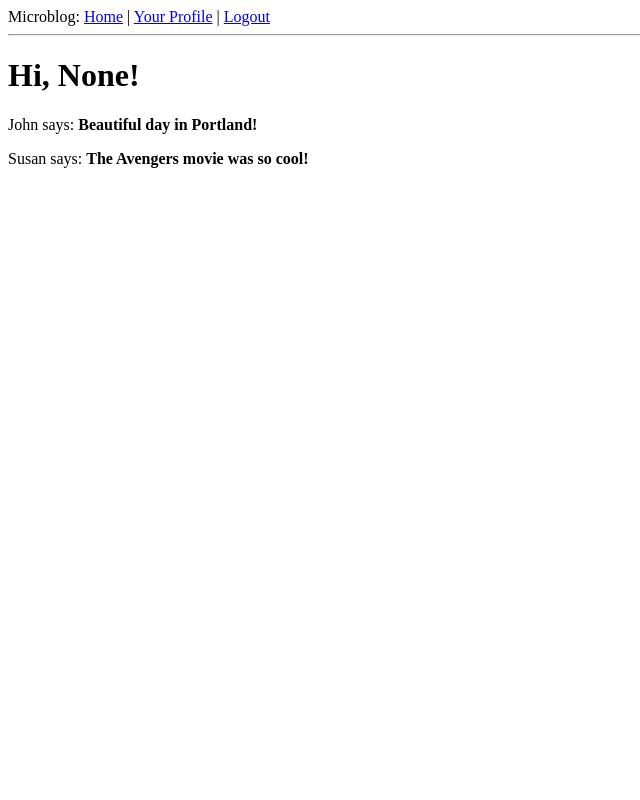
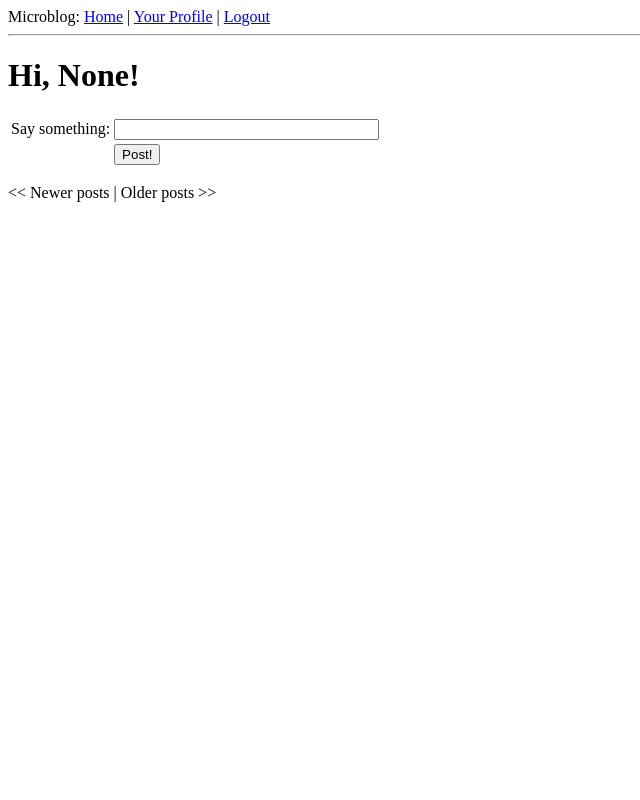
Before and after one commit to Nickyzj/microblog, a Flask app: page / in a window 1280 px wide. Shown: the whole page, without its empty margins (0-640 px from the left). Run offline with Flask 2, Linux system fonts and the light colour scheme; a user stored in the database is signed in; data comes from the database, SQL or seed files in the repository; data that the repository does not hold is empty; parts of the project's set-up code (start-up, migrations or seed data) failed here and were passed over.

Commit message:
pagination

```diff
--- a/app/forms.py
+++ b/app/forms.py
@@ -25,3 +25,6 @@ class EditForm(Form):
 			self.nickname.errors.append('This nickname is already in use. Please choose another one.')
 			return False
 		return True
+
+class PostForm(Form):
+	post = StringField('post', validators = [DataRequired()])
--- a/app/templates/index.html
+++ b/app/templates/index.html
@@ -1,7 +1,31 @@
 {% extends "base.html" %}
 {% block content %}
-	<h1>Hi, {{user.nickname}}!</h1>
-    {% for post in posts %}
-    <p>{{ post.author.nickname}} says: <b>{{post.body}}</b> </p>
-    {% endfor %}
+	<h1>Hi, {{g.user.nickname}}!</h1>
+	<form action="" method="post" name="post">
+	    {{form.hidden_tag()}}
+	    <table>
+	        <tr>
+	            <td>Say something:</td>
+	            <td>{{ form.post(size = 30, maxlength = 140) }}</td>
+	            <td>
+	            {% for error in form.errors.post %}
+	            <span style="color: red;">[{{error}}]</span><br>
+	            {% endfor %}
+	            </td>
+	        </tr>
+	        <tr>
+	            <td></td>
+	            <td><input type="submit" value="Post!"></td>
+	            <td></td>
+	        </tr>
+	    </table>
+	</form>
+    <!-- posts is a Paginate object -->
+	{% for post in posts.items %}
+	<p>
+	  {% include 'post.html' %}
+	</p>
+	{% endfor %}
+	{% if posts.has_prev %}<a href="{{ url_for('index', page = posts.prev_num) }}"><< Newer posts</a>{% else %}<< Newer posts{% endif %} |
+	{% if posts.has_next %}<a href="{{ url_for('index', page = posts.next_num) }}">Older posts >></a>{% else %}Older posts >>{% endif %}
 {% endblock %}
--- a/app/templates/user.html
+++ b/app/templates/user.html
@@ -21,7 +21,10 @@
     </tr>
 </table>
 <hr>
-{% for post in posts: %}
+<!-- posts is a Paginate object -->
+{% for post in posts.items: %}
 	{% include 'post.html' %}
 {% endfor %}
+{% if posts.has_prev %}<a href="{{ url_for('user', nickname = user.nickname, page = posts.prev_num) }}"><< Newer posts</a>{% else %}<< Newer posts{% endif %} |
+{% if posts.has_next %}<a href="{{ url_for('user', nickname = user.nickname, page = posts.next_num) }}">Older posts >></a>{% else %}Older posts >>{% endif %}
 {% endblock %}
--- a/app/views.py
+++ b/app/views.py
@@ -15,39 +15,32 @@ from app import lm
 from app import oid
 from .forms import LoginForm
 from .forms import EditForm
+from .forms import PostForm
 from .models import User
+from .models import Post
 from datetime import datetime
+from config import POSTS_PER_PAGE
 
 @lm.user_loader
 def load_user(id):
 	return User.query.get(int(id))
 
-@app.route('/')
-@app.route('/index')
+@app.route('/', methods = ['GET', 'POST'])
+@app.route('/index', methods = ['GET', 'POST'])
+@app.route('/index/<int:page>', methods = ['GET', 'POST'])
 @login_required
-def index():
-	user = g.user
-	posts = [ # fake array of posts
-
-		{
-
-		    'author': { 'nickname': 'John' },
-
-		    'body': 'Beautiful day in Portland!'
-
-		},
-
-		{
-
-		    'author': { 'nickname': 'Susan' },
-
-		    'body': 'The Avengers movie was so cool!'
-
-		}
-    ]
+def index(page = 1):
+	form = PostForm()
+	if form.validate_on_submit():
+		post = Post(body = form.post.data, timestamp = datetime.utcnow(), author = g.user)
+		db.session.add(post)
+		db.session.commit()
+		flash('Your post is now live!')
+		return redirect(url_for('index'))
+	posts = g.user.followed_posts().paginate(page, POSTS_PER_PAGE, False)
 	return render_template("index.html",
 							title = "Home",
-							user = user,
+							form = form,
 							posts = posts)
 
 @app.route('/login', methods = ['GET', 'POST'])
@@ -78,6 +71,8 @@ def after_login(resp):
 		flash('Invalid login. Please try again.')
 		return redirect(url_for('login'))
 	user = User.query.filter_by(email = resp.email).first()
+	print('--->', user.nickname)
+	print('--->', user.email)
 	if user is None:
 		nickname = resp.nickname
 		if nickname is None or nickname == "":
@@ -100,16 +95,14 @@ def logout():
 	return redirect(url_for('index'))
 
 @app.route('/user/<nickname>')
+@app.route('/user/<nickname>/<int:page>')
 @login_required
-def user(nickname):
+def user(nickname, page = 1):
 	user = User.query.filter_by(nickname = nickname).first()
 	if user == None:
 		flash('User ' + nickname + ' not found.')
 		return redirect(url_for('index'))
-	posts = [
-		{ 'author': user, 'body': 'Test post #1' },
-		{ 'author': user, 'body': 'Test post #2' }
-	]
+	posts = user.posts.paginate(page, POSTS_PER_PAGE, False)
 	return render_template('user.html',
 							user = user,
 							posts = posts)
--- a/config.py
+++ b/config.py
@@ -24,3 +24,6 @@ MAIL_PASSWORD = None
 
 # administrator list
 ADMINS = ['you@example.com']
+
+# pagination
+POSTS_PER_PAGE = 3
```
